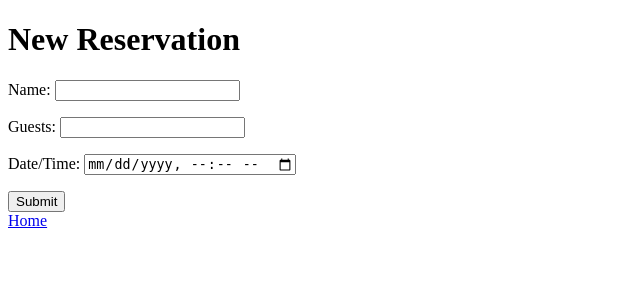
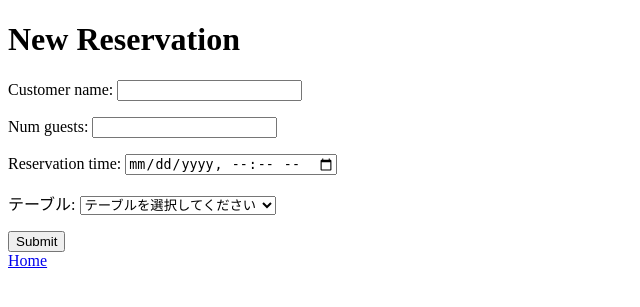
Before and after one commit to s1320072/TableFlow, a Django app: page /reservations/reservations/new/ in a window 1280 px wide. Shown: the top 307 px of the page, without its empty margins (0-640 px from the left). Run offline with Django 5.2, Linux system fonts and the light colour scheme; tables that the repository leaves empty hold one stand-in row (values such as "Sample post").

Commit message:
Exercise 8: Implement robust Django forms, custom data validation, and DB persistence. closes #3

```diff
--- /dev/null
+++ b/apps/reservations/forms.py
@@ -0,0 +1,53 @@
+from django import forms
+from django.utils import timezone
+
+from .models import Reservation, Table
+
+
+class ReservationForm(forms.ModelForm):
+    table = forms.ModelChoiceField(
+        queryset=Table.objects.filter(is_active=True),
+        empty_label="テーブルを選択してください",
+        label="テーブル",
+    )
+
+    class Meta:
+        model = Reservation
+        fields = ["customer_name", "num_guests", "reservation_time", "table"]
+        widgets = {
+            "reservation_time": forms.DateTimeInput(
+                attrs={"type": "datetime-local"},
+                format="%Y-%m-%dT%H:%M",
+            ),
+        }
+
+    def clean_reservation_time(self):
+        reservation_time = self.cleaned_data["reservation_time"]
+        if reservation_time < timezone.now():
+            raise forms.ValidationError("過去の日時は予約できません。")
+        return reservation_time
+
+    def clean(self):
+        cleaned_data = super().clean()
+        num_guests = cleaned_data.get("num_guests")
+        table = cleaned_data.get("table")
+
+        if num_guests and table and num_guests > table.capacity:
+            self.add_error(
+                "num_guests",
+                f"テーブル {table.table_number} の収容人数は"
+                f" {table.capacity} 名までです。",
+            )
+
+        reservation_time = cleaned_data.get("reservation_time")
+        if table and reservation_time:
+            conflicts = Reservation.objects.filter(
+                table=table,
+                reservation_time=reservation_time,
+            )
+            if self.instance.pk:
+                conflicts = conflicts.exclude(pk=self.instance.pk)
+            if conflicts.exists():
+                raise forms.ValidationError("このテーブルは既に予約されています。")
+
+        return cleaned_data
--- a/apps/reservations/templates/reservations/form.html
+++ b/apps/reservations/templates/reservations/form.html
@@ -3,11 +3,24 @@
 <head><title>New Reservation</title></head>
 <body>
 <h1>New Reservation</h1>
-<form method="post" action="{% url 'process-reservation' %}">
+<form method="post">
   {% csrf_token %}
-  <p><label>Name: <input type="text" name="customer_name" required></label></p>
-  <p><label>Guests: <input type="number" name="num_guests" min="1" required></label></p>
-  <p><label>Date/Time: <input type="datetime-local" name="reservation_time" required></label></p>
+  {% if form.non_field_errors %}
+    <ul>
+      {% for error in form.non_field_errors %}
+        <li>{{ error }}</li>
+      {% endfor %}
+    </ul>
+  {% endif %}
+  {% for field in form %}
+    <p>
+      <label>{{ field.label }}:</label>
+      {{ field }}
+      {% if field.errors %}
+        <span>{{ field.errors }}</span>
+      {% endif %}
+    </p>
+  {% endfor %}
   <button type="submit">Submit</button>
 </form>
 <a href="{% url 'home' %}">Home</a>
--- a/apps/reservations/templates/reservations/list.html
+++ b/apps/reservations/templates/reservations/list.html
@@ -5,7 +5,7 @@
 <h1>Reservations</h1>
 <ul>
 {% for r in reservations %}
-  <li>{{ r.customer_name }} &mdash; {{ r.num_guests }} guests, Table {{ r.table_number }}, {{ r.time }} ({{ r.status }})</li>
+  <li>{{ r.customer_name }} &mdash; {{ r.num_guests }} guests, Table {{ r.table.table_number }}, {{ r.reservation_time }} ({{ r.get_status_display }})</li>
 {% empty %}
   <li>No reservations.</li>
 {% endfor %}
--- a/apps/reservations/urls.py
+++ b/apps/reservations/urls.py
@@ -6,10 +6,6 @@ urlpatterns = [
     path("", views.home, name="home"),
     path("reservations/", views.reservation_list, name="reservation-list"),
     path("reservations/new/", views.reservation_form, name="reservation-form"),
-    path(
-        "reservations/process/",
-        views.process_reservation,
-        name="process-reservation",
-    ),
+    path("reservations/<int:pk>/", views.confirmation, name="confirmation"),
     path("redirect/", views.redirect_page, name="redirect-page"),
 ]
--- a/apps/reservations/views.py
+++ b/apps/reservations/views.py
@@ -1,7 +1,10 @@
 from datetime import datetime
 
 from django.http import HttpRequest, HttpResponse
-from django.shortcuts import redirect, render
+from django.shortcuts import get_object_or_404, redirect, render
+
+from .forms import ReservationForm
+from .models import Reservation
 
 
 def home(request: HttpRequest) -> HttpResponse:
@@ -9,32 +12,26 @@ def home(request: HttpRequest) -> HttpResponse:
 
 
 def reservation_list(request: HttpRequest) -> HttpResponse:
-    mock_reservations = [
-        {"id": 1, "customer_name": "Alice", "num_guests": 2,
-         "table_number": "T1", "time": "2026-06-29 18:00", "status": "CONFIRMED"},
-        {"id": 2, "customer_name": "Bob", "num_guests": 4,
-         "table_number": "T3", "time": "2026-06-29 19:00", "status": "PENDING"},
-        {"id": 3, "customer_name": "Charlie", "num_guests": 6,
-         "table_number": "T5", "time": "2026-06-30 20:00", "status": "CONFIRMED"},
-    ]
-    return render(
-        request, "reservations/list.html", {"reservations": mock_reservations}
-    )
+    reservations = Reservation.objects.select_related("table").all()
+    return render(request, "reservations/list.html", {"reservations": reservations})
 
 
 def reservation_form(request: HttpRequest) -> HttpResponse:
-    return render(request, "reservations/form.html")
+    if request.method == "POST":
+        form = ReservationForm(request.POST)
+        if form.is_valid():
+            reservation = form.save()
+            return redirect("confirmation", pk=reservation.pk)
+    else:
+        form = ReservationForm()
+    return render(request, "reservations/form.html", {"form": form})
 
 
-def process_reservation(request: HttpRequest) -> HttpResponse:
-    if request.method == "POST":
-        data = {
-            "customer_name": request.POST.get("customer_name"),
-            "num_guests": request.POST.get("num_guests"),
-            "reservation_time": request.POST.get("reservation_time"),
-        }
-        return render(request, "reservations/confirmation.html", {"data": data})
-    return redirect("reservation-form")
+def confirmation(request: HttpRequest, pk: int) -> HttpResponse:
+    reservation = get_object_or_404(Reservation.objects.select_related("table"), pk=pk)
+    return render(
+        request, "reservations/confirmation.html", {"reservation": reservation}
+    )
 
 
 def redirect_page(request: HttpRequest) -> HttpResponse:
```
Also changed, not shown: apps/reservations/templates/reservations/confirmation.html (+6 -5 lines), 1 other file.
